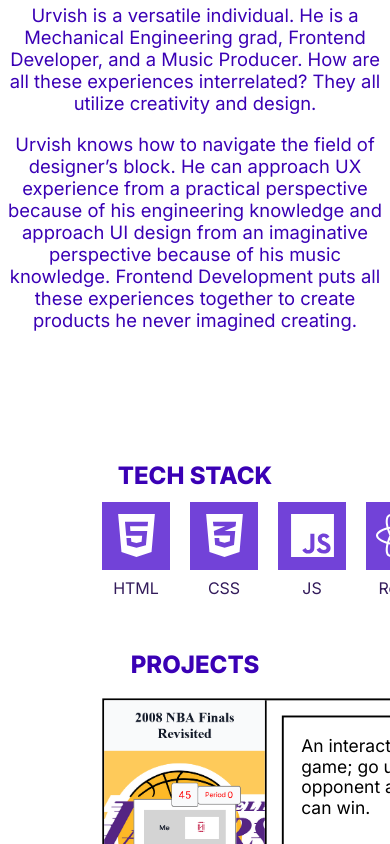
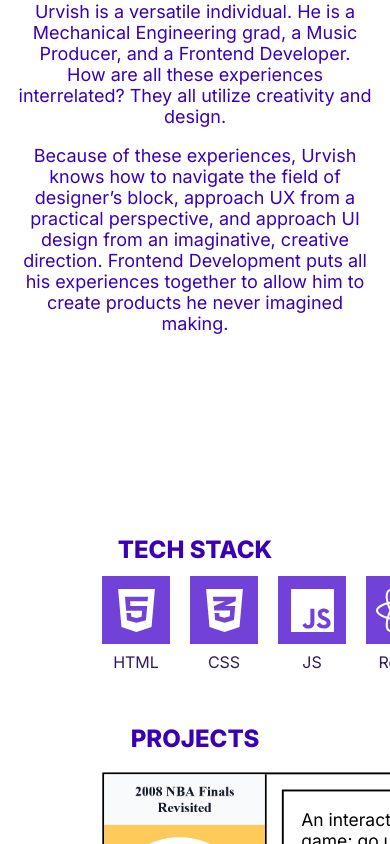
Before and after one commit to urvishp13/Portfolio-React, a React (Vite) app: page / in a window 390 px wide. Shown: the part 1220-2064 px from the top of the page. Built offline with nearby package versions, Linux system fonts and the light colour scheme.

Commit message:
edited some details here-and-there

```diff
--- a/src/App.css
+++ b/src/App.css
@@ -259,10 +259,13 @@
   font-size: 1.25rem;
   display: flex;
   justify-content: center;
+  align-items: center;
   gap: .25em;
   background-color: #7242D8;
   border: none;
   border-radius: 8px;
+  color: white;
+  text-decoration: none;
 }
 
 .project > a:nth-of-type(1) {
@@ -359,6 +362,8 @@
 }
 
 .socials > a {
+  display: flex;
+  align-items: center;
   margin-left: .15em;
   padding: 0;
   color: white;
@@ -429,7 +434,7 @@
   .nav-items a {
     justify-content: center;
     padding: 1em;
-    color: white; /* temporary */
+    color: white;
   }
 
   .open-nav {
@@ -483,11 +488,18 @@
 
   .answer {
     width: fit-content;
-    font-size: 1.15rem;
+    font-size: 1.125rem;
+    padding: 0 1em;
     text-align: center;
   }
 
   /* /////////// WORK SECTION //////////////// */
+
+  .work-section {
+    display: flex;
+    flex-direction: column;
+    justify-content: center;
+  }
 
   .work-section > h2 {
     color: #3A00B5;
@@ -496,7 +508,7 @@
   }
 
   .work-section h2:first-child {
-    padding-top: 1.5em;
+    margin: 0;
     margin-bottom: .5em;
   }
 
--- a/src/components/About.jsx
+++ b/src/components/About.jsx
@@ -7,16 +7,15 @@
       <div className="answer">
         <p>
           Urvish is a versatile individual. He is a Mechanical Engineering grad,
-          Frontend Developer, and a Music Producer. How are all these experiences
-          interrelated? They all utilize creativity and design.
+          a Music Producer, and a Frontend Developer. How are all these
+          experiences interrelated? They all utilize creativity and design.
         </p>
         <p>
-          Urvish knows how
-          to navigate the field of designer’s block. He can approach UX experience
-          from a practical perspective because of his engineering knowledge and
-          approach UI design from an imaginative perspective because of his music
-          knowledge. Frontend Development puts all these experiences together to
-          create products he never imagined creating.
+          Because of these experiences, Urvish knows how to navigate the field
+          of designer’s block, approach UX from a practical perspective, and
+          approach UI design from an imaginative, creative direction. Frontend
+          Development puts all his experiences together to allow him to create
+          products he never imagined making.
         </p>
       </div>
     </section>
```
